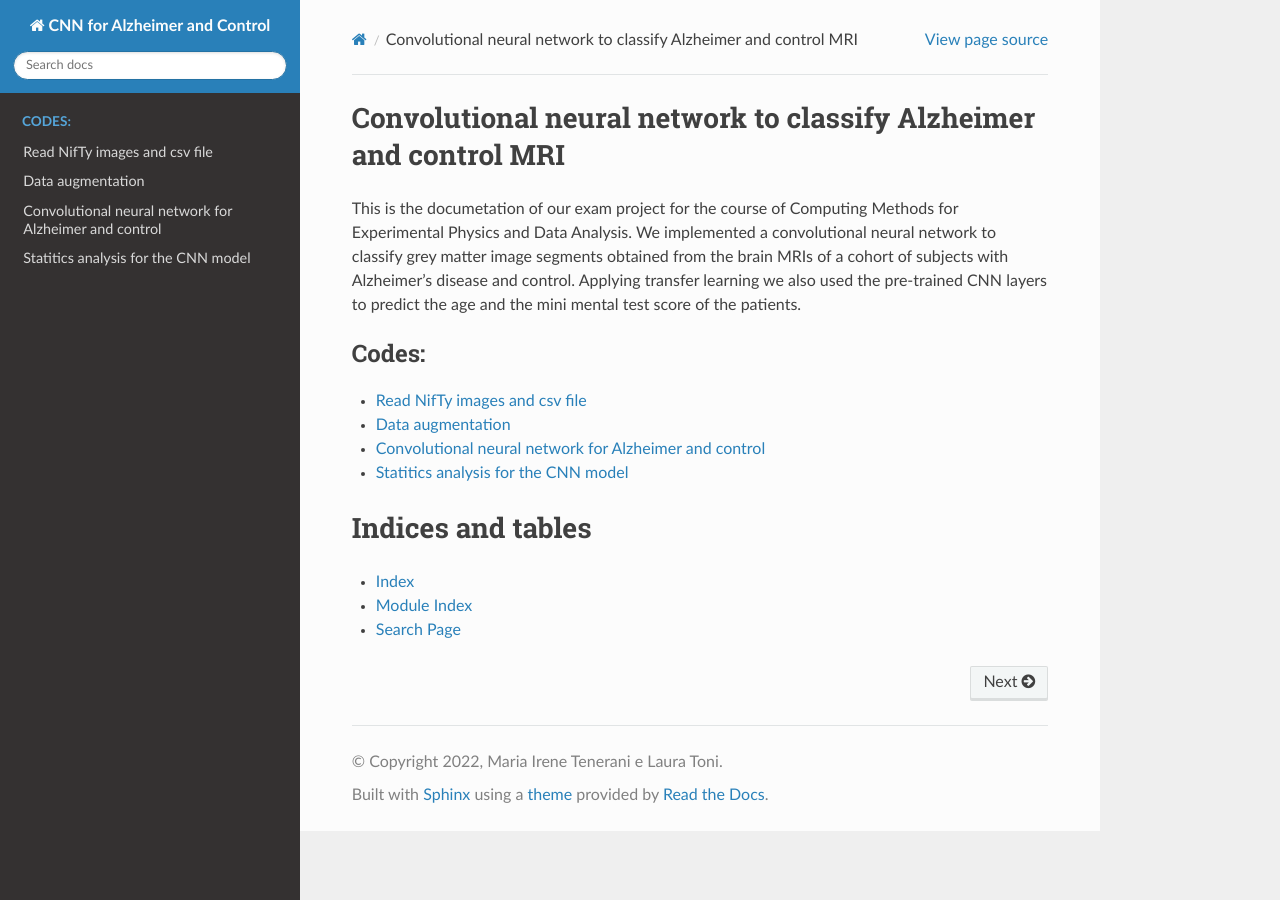
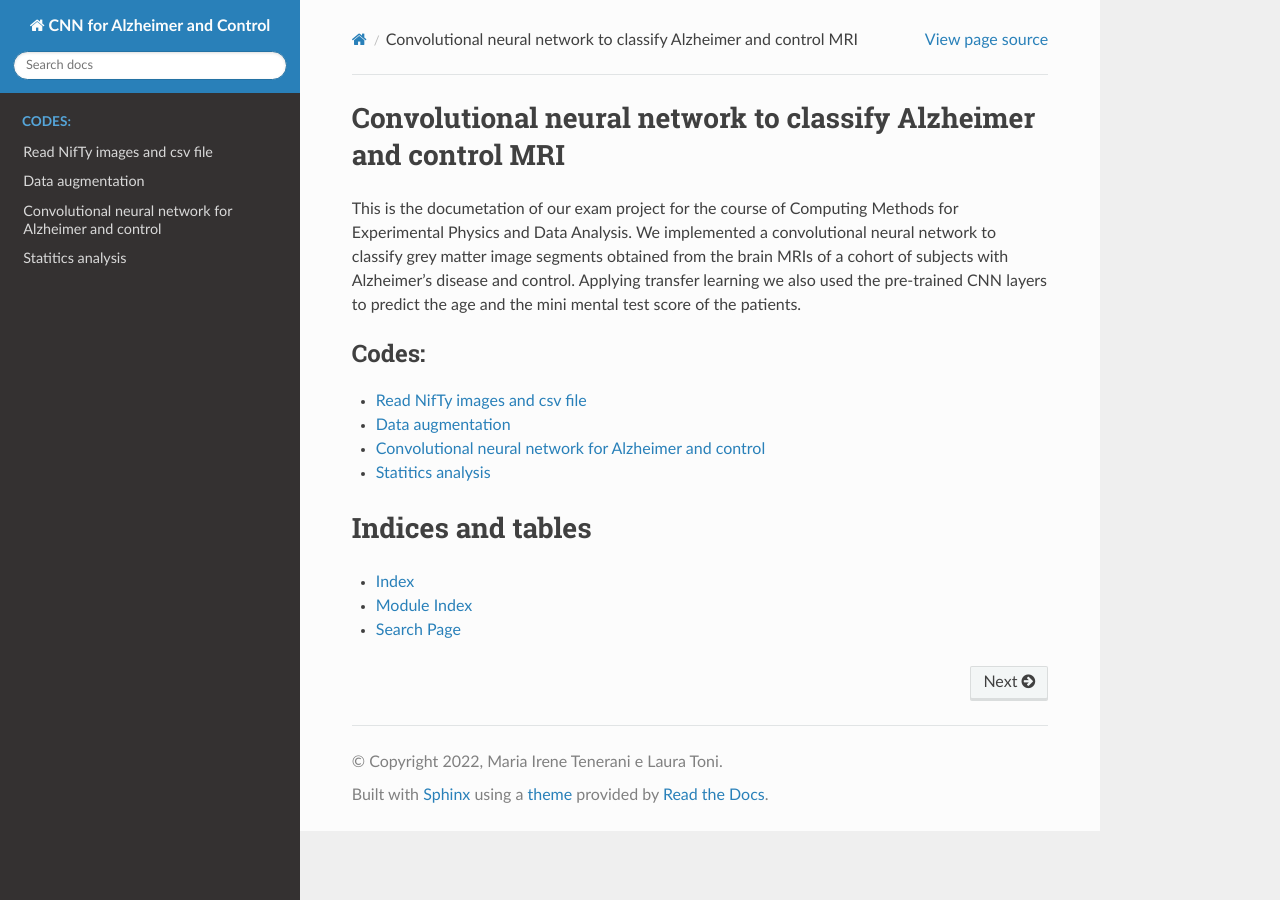
Before and after one commit to LauraToni/Progetto_cmepda, a Sphinx documentation site: the page built from doc/source/index.rst, in a window 1280 px wide. Built offline with Sphinx 7.4.7 and the Read the Docs theme 2.0.0, drawn with Linux system fonts in a browser that asks for light colours.

Commit message:
Update statistics.rst

```diff
--- a/doc/source/statistics.rst
+++ b/doc/source/statistics.rst
@@ -1,5 +1,5 @@
-Statitics analysis for the CNN model
-====================================
+Statitics analysis
+==================
 
 .. autofunction:: statistics.dice
 
```
